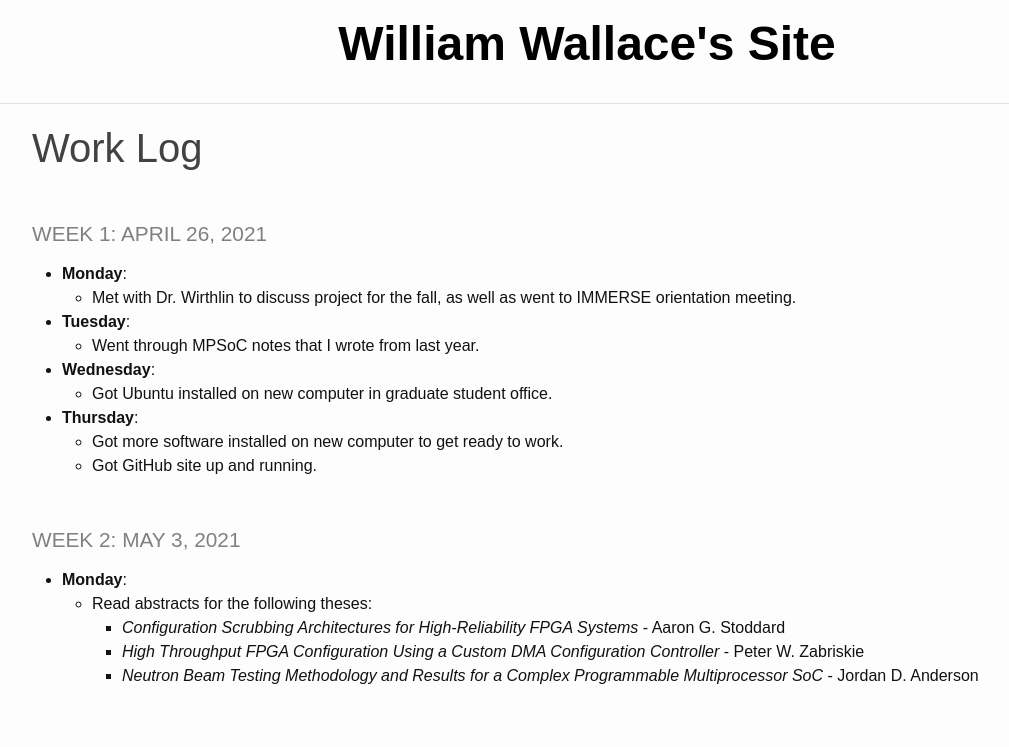
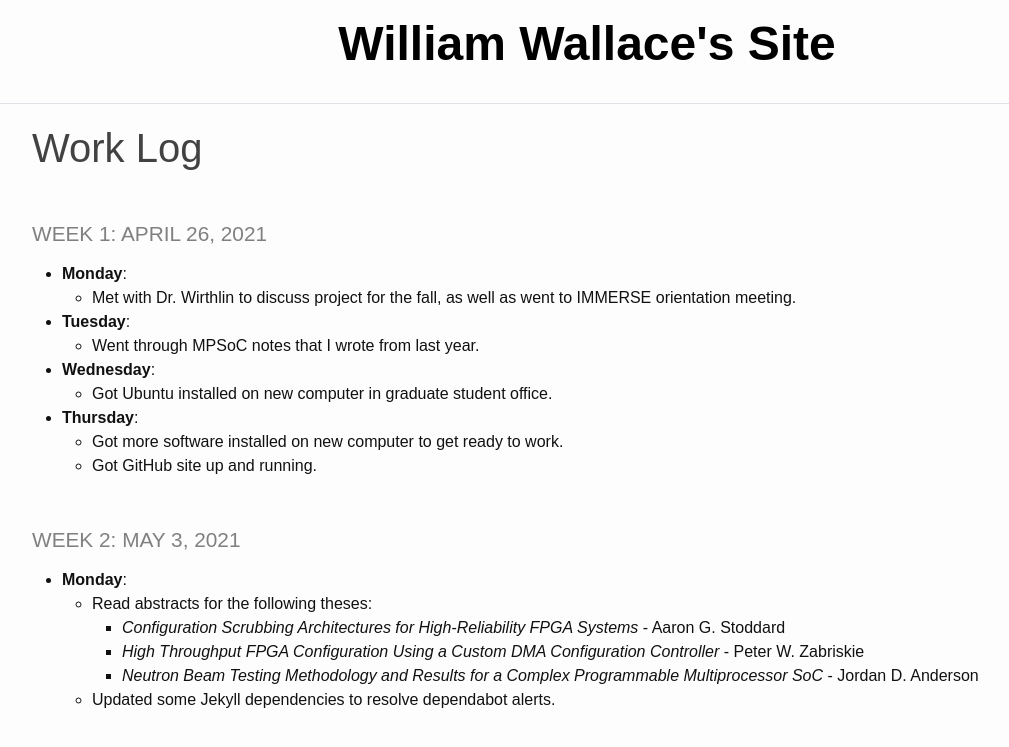
Before and after one commit to masterqwerty/masterqwerty.github.io, a Jekyll site: the page built from _pages/log.md, in a window 1280 px wide. Shown: the top 747 px of the page, without its empty margins (53-1062 px from the left). Built offline with Jekyll 4.4.1, drawn with Linux system fonts in a browser that asks for light colours.

Commit message:
Update log.md

```diff
--- a/_pages/log.md
+++ b/_pages/log.md
@@ -22,3 +22,4 @@ title: Work Log
     * _Configuration Scrubbing Architectures for High-Reliability FPGA Systems_ - Aaron G. Stoddard
     * _High Throughput FPGA Configuration Using a Custom DMA Configuration Controller_ - Peter W. Zabriskie
     * _Neutron Beam Testing Methodology and Results for a Complex Programmable Multiprocessor SoC_ - Jordan D. Anderson
+  * Updated some Jekyll dependencies to resolve dependabot alerts.
```
